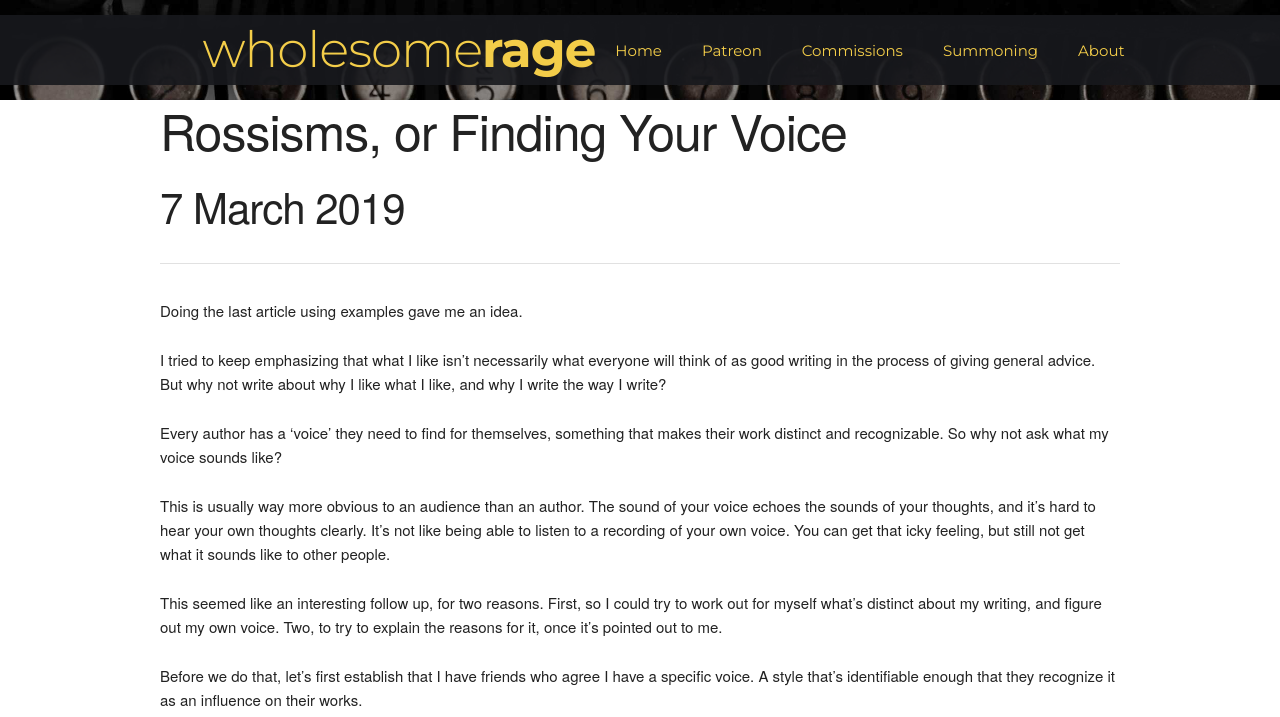
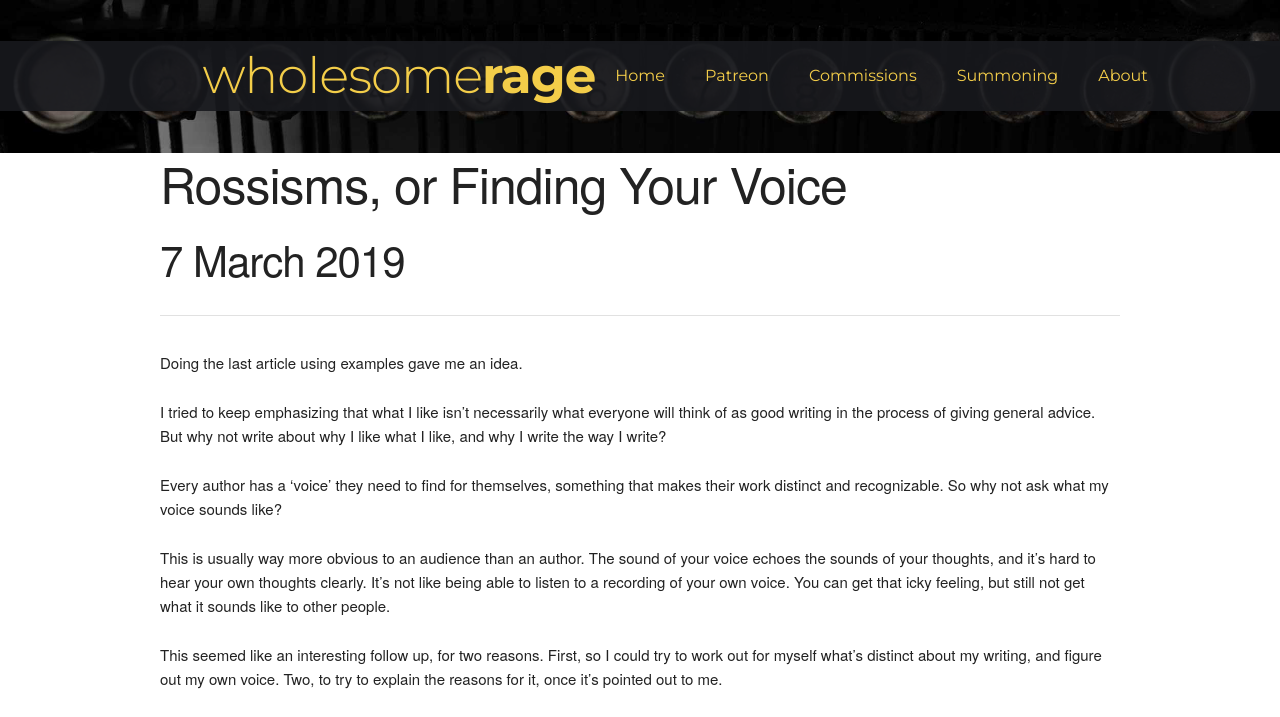
Before and after one commit to WholesomeRage/WholesomeRage.github.io, a Jekyll site: the page built from _posts/2019-03-07-rossisms-or-finding-your-voice.markdown, in a window 1280 px wide. Shown: the top 717 px of the page. Built offline with Jekyll 4.4.1, drawn with Linux system fonts in a browser that asks for light colours; grey boxes are pictures that could not be loaded.

Commit message:
Update main.scss

```diff
--- a/_sass/main.scss
+++ b/_sass/main.scss
@@ -13,6 +13,8 @@ nav {
     display: flex;
     flex-direction: column;
     justify-content: center;
+    padding-top: 1.75em;
+    padding-bottom: 1.75em;
 }
 nav > div {
     background-color: rgba(24,25,29,0.9);
@@ -49,6 +51,7 @@ nav > div > div > span > a {
     padding: 2rem;
     color: #F3CD49;
     text-decoration: none;
+    font-size: 16px;
 
     :hover {
         color: #ccc;
@@ -56,6 +59,10 @@ nav > div > div > span > a {
 }
 
 /* Article Element Stylings */
+
+.article {
+
+}
 
 blockquote {
     font-style: italic;
```
